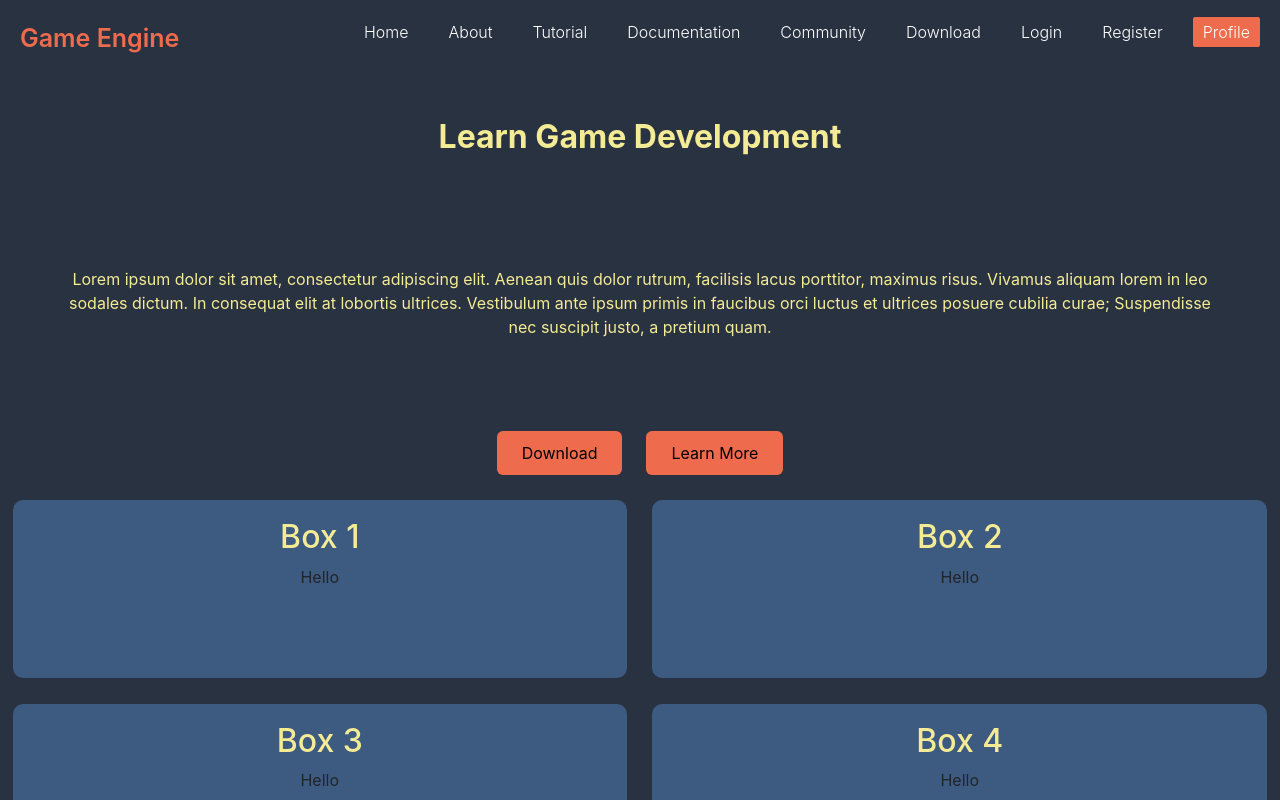
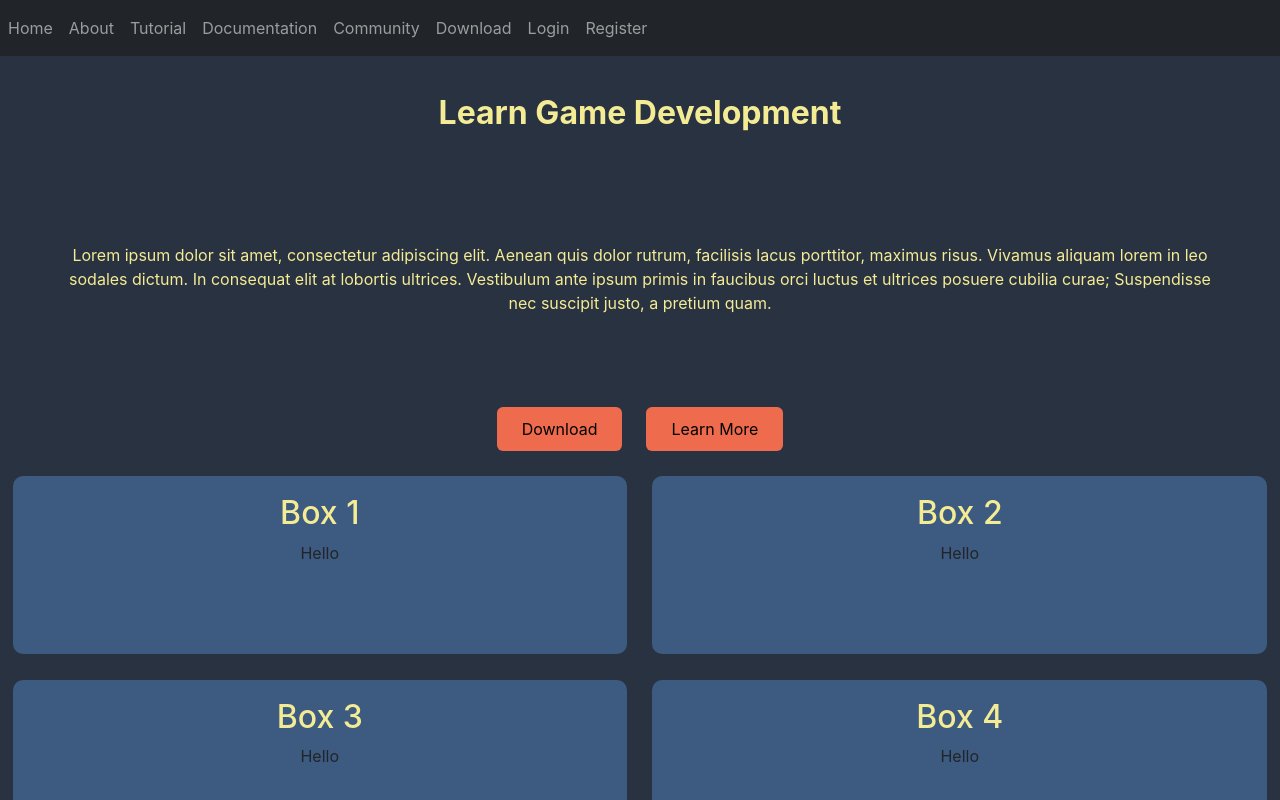
Before and after one commit to LiamANeeson/MSc-Game-Engine-Project-Website, a React (Create React App) app in the folder client/: page / in a window 1280 px wide. Shown: the top 800 px of the page. Built offline with nearby package versions, Linux system fonts and the light colour scheme.

Commit message:
Made the Navigationbar responsive using bootstrap. Renamed 'Navbar' to 'Navigationbar' to avoid conflicts with Bootstrap

```diff
--- a/client/src/App.js
+++ b/client/src/App.js
@@ -3,7 +3,7 @@ import { BrowserRouter as Router, Routes, Route } from 'react-router-dom'
 import { ToastContainer } from 'react-toastify';
 import 'react-toastify/dist/ReactToastify.css'
 
-import Navbar from './Components/Navbar/Navbar';
+import Navigationbar from './Components/Navbar/Navigationbar';
 import './App.css';
 
 import Profile from './Pages/Profile/Profile';
@@ -21,7 +21,7 @@ function App() {
   return (
     <>
       <Router>
-        <Navbar />
+        <Navigationbar />
         <Routes>
           <Route path='/profile' element={<Profile />} />
           <Route path='/' element={<Home />} />
--- a/client/src/Components/Navbar/Navbar.js
+++ /dev/null
@@ -1,35 +0,0 @@
-import React, { useState } from "react";
-import { NavLink } from "react-router-dom";
-import { MenuList } from "./MenuList";
-import "./Navbar.css";
-
-const Navbar = () => {
-  const [clicked, setClicked] = useState(false);
-  const menuList = MenuList.map(({ url, title }, index) => {
-    return (
-      <li key={index}>
-        <NavLink exact to={url} activeClassName="active">
-          {title}
-        </NavLink>
-      </li>
-    );
-  });
-
-  const handleClick = () => {
-    setClicked(!clicked);
-  };
-
-  return (
-    <nav>
-      <div className="logo">
-        Game Engine
-      </div>
-      <div className="menu-icon" onClick={handleClick}>
-        <i className={clicked ? "fas fa-times" : "fas fa-bars"}></i>
-      </div>
-      <ul className={clicked ? "menu-list" : "menu-list close"}>{menuList}</ul>
-    </nav>
-  );
-};
-
-export default Navbar;
--- /dev/null
+++ b/client/src/Components/Navbar/Navigationbar.js
@@ -0,0 +1,36 @@
+import React, { useState } from "react";
+import { Link } from "react-router-dom";
+import { MenuList } from "./MenuList";
+import {Nav, Navbar, NavLink} from 'react-bootstrap'
+import "./Navbar.css";
+
+function Navigationbar() {
+    return (
+      <Navbar collapseOnSelect expand="sm" bg="dark" variant="dark">
+      <Navbar.Toggle aria-controls="navbarScroll" data-bs-target="#navbarScroll" />
+      <Navbar.Collapse id="navbarScroll">
+        <Nav>
+          <NavLink eventKey = "1" as={Link} to="/">Home</NavLink>
+          <NavLink eventKey = "2" as={Link} to="/about">About</NavLink>
+          <NavLink eventKey = "3" as={Link} to="/tutorial">Tutorial</NavLink>
+          <NavLink eventKey = "4" as={Link} to="/docs">Documentation</NavLink>
+          <NavLink eventKey = "5" as={Link} to="/community">Community</NavLink>
+          <NavLink eventKey = "6" as={Link} to="/download">Download</NavLink>
+          <NavLink eventKey = "7" as={Link} to="/login">Login</NavLink>
+          <NavLink eventKey = "7" as={Link} to="/register">Register</NavLink>
+        </Nav>
+      </Navbar.Collapse>
+    </Navbar>
+    );
+}
+export default Navigationbar
+  // const [clicked, setClicked] = useState(false);
+  // const menuList = MenuList.map(({ url, title }, index) => {
+  //   return (
+  //     <li key={index}>
+  //       <NavLink exact to={url} activeClassName="active">
+  //         {title}
+  //       </NavLink>
+  //     </li>
+  //   );
+  // });
```
